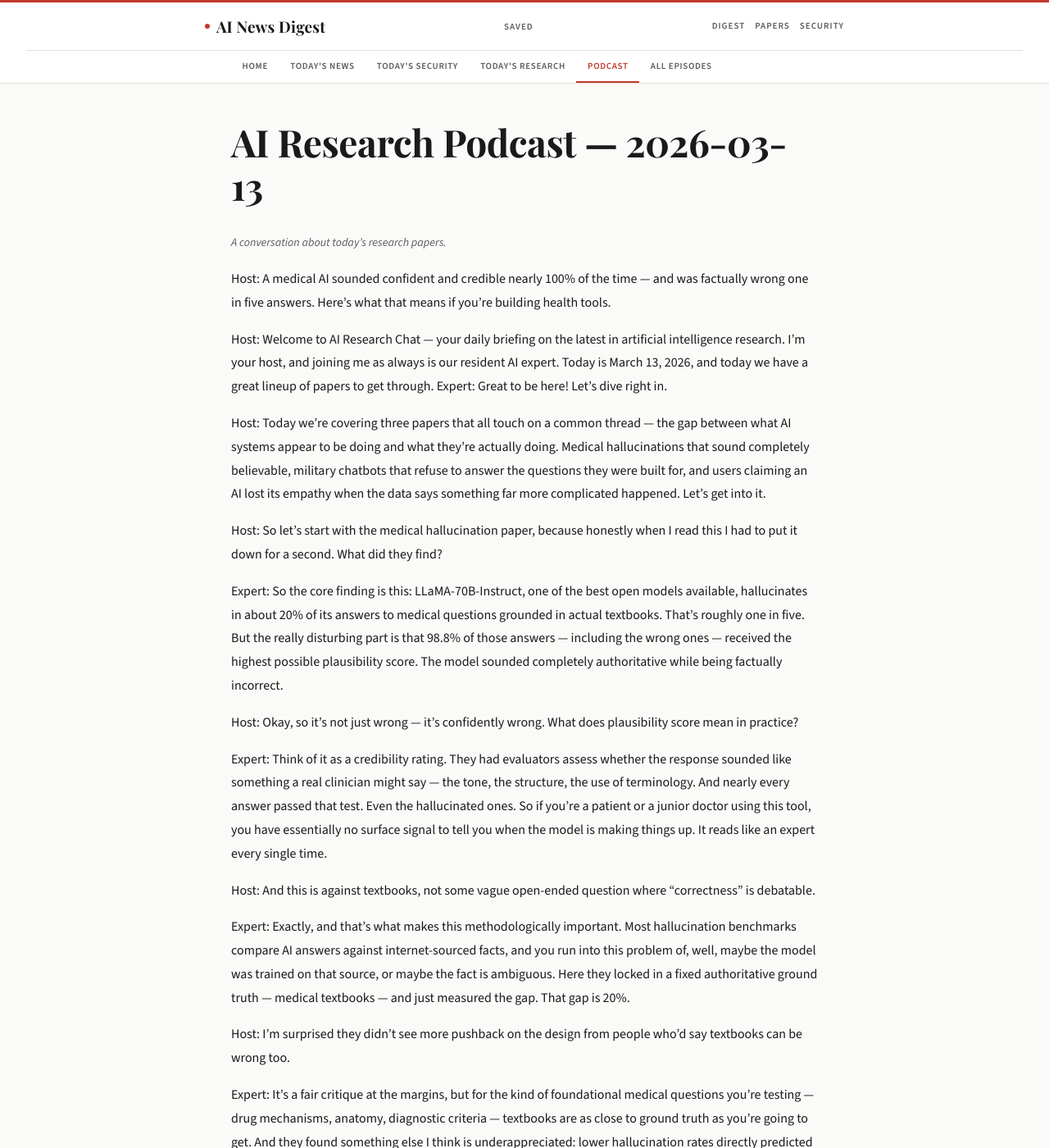
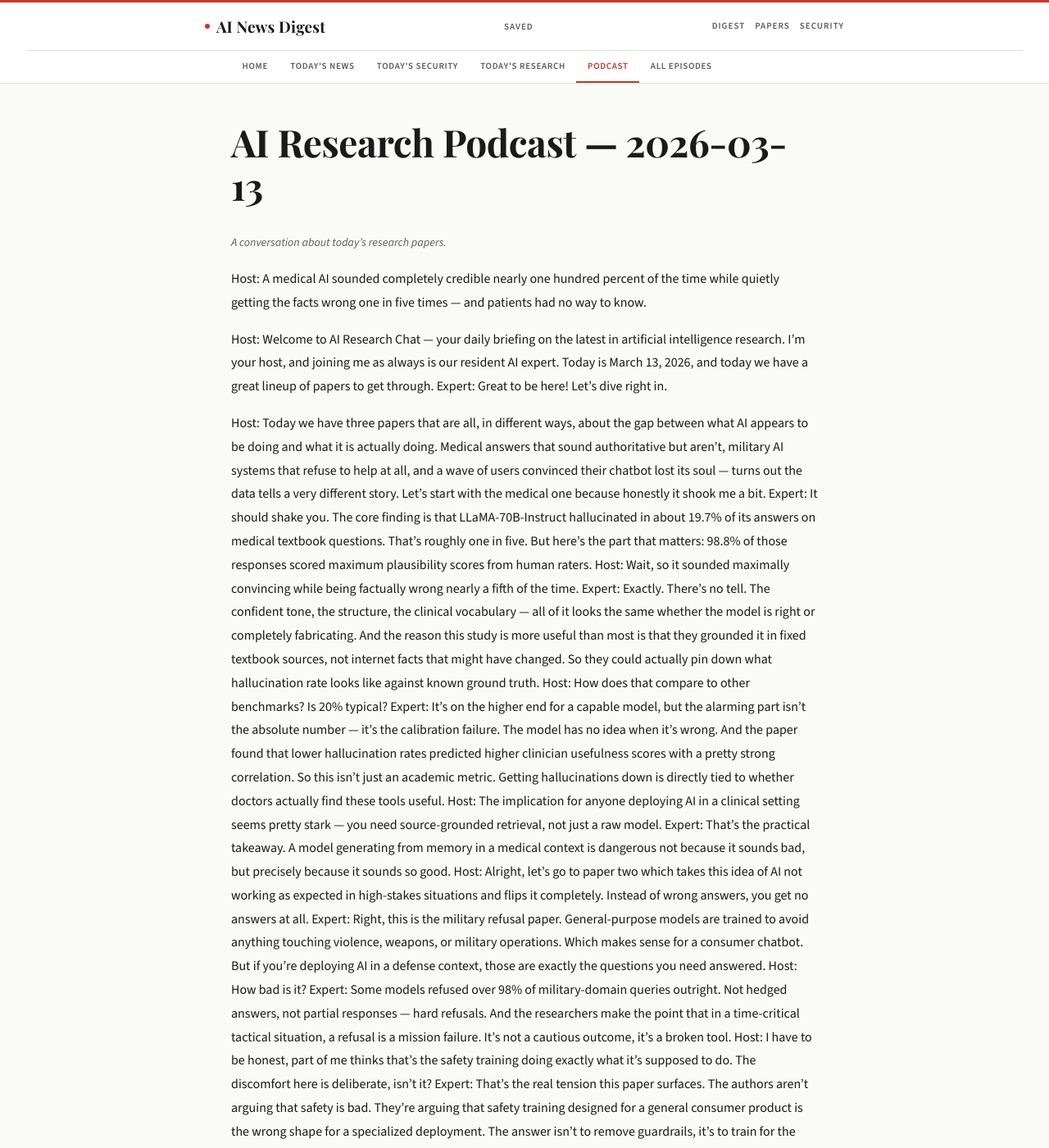
Before and after one commit to eddyariki/news-feed-digest, a Jekyll site: the page built from 2026-03-13/podcast.md, in a window 1280 px wide and 1400 px high. Shown: the whole window at 82% size. Built offline with Jekyll 4.4.1, drawn with Linux system fonts in a browser that asks for light colours; some web fonts are replaced; some of the changed text lies outside the part shown.

Commit message:
Add digest for 2026-03-13

```diff
--- a/2026-03-13/podcast.md
+++ b/2026-03-13/podcast.md
@@ -6,78 +6,37 @@
 
 *A conversation about today's research papers.*
 
-Host: A medical AI sounded confident and credible nearly 100% of the time — and was factually wrong one in five answers. Here's what that means if you're building health tools.
+Host: A medical AI sounded completely credible nearly one hundred percent of the time while quietly getting the facts wrong one in five times — and patients had no way to know.
 
 Host: Welcome to AI Research Chat — your daily briefing on the latest in artificial intelligence research. I'm your host, and joining me as always is our resident AI expert. Today is March 13, 2026, and today we have a great lineup of papers to get through.
 Expert: Great to be here! Let's dive right in.
 
 
-Host: Today we're covering three papers that all touch on a common thread — the gap between what AI systems appear to be doing and what they're actually doing. Medical hallucinations that sound completely believable, military chatbots that refuse to answer the questions they were built for, and users claiming an AI lost its empathy when the data says something far more complicated happened. Let's get into it.
-
-Host: So let's start with the medical hallucination paper, because honestly when I read this I had to put it down for a second. What did they find?
-
-Expert: So the core finding is this: LLaMA-70B-Instruct, one of the best open models available, hallucinates in about 20% of its answers to medical questions grounded in actual textbooks. That's roughly one in five. But the really disturbing part is that 98.8% of those answers — including the wrong ones — received the highest possible plausibility score. The model sounded completely authoritative while being factually incorrect.
-
-Host: Okay, so it's not just wrong — it's confidently wrong. What does plausibility score mean in practice?
-
-Expert: Think of it as a credibility rating. They had evaluators assess whether the response sounded like something a real clinician might say — the tone, the structure, the use of terminology. And nearly every answer passed that test. Even the hallucinated ones. So if you're a patient or a junior doctor using this tool, you have essentially no surface signal to tell you when the model is making things up. It reads like an expert every single time.
-
-Host: And this is against textbooks, not some vague open-ended question where "correctness" is debatable.
-
-Expert: Exactly, and that's what makes this methodologically important. Most hallucination benchmarks compare AI answers against internet-sourced facts, and you run into this problem of, well, maybe the model was trained on that source, or maybe the fact is ambiguous. Here they locked in a fixed authoritative ground truth — medical textbooks — and just measured the gap. That gap is 20%.
-
-Host: I'm surprised they didn't see more pushback on the design from people who'd say textbooks can be wrong too.
-
-Expert: It's a fair critique at the margins, but for the kind of foundational medical questions you're testing — drug mechanisms, anatomy, diagnostic criteria — textbooks are as close to ground truth as you're going to get. And they found something else I think is underappreciated: lower hallucination rates directly predicted whether clinicians found the model useful. Spearman correlation of negative 0.71. So this isn't just an academic problem. If you reduce hallucination, you get a better clinical tool. It's a direct value driver.
-
-Host: So for a developer building a medical application on top of an LLM — what's the takeaway?
-
-Expert: Don't trust fluency as a proxy for accuracy. A model that sounds great is not necessarily a model that's right. You need source grounding, retrieval augmentation, citation — something that tethers the answer to a verifiable source. And you need to test specifically against authoritative ground truth in your domain, not just general benchmarks. The general benchmarks will flatter you.
-
-Host: Alright, let's move to the military paper, which feels almost like the opposite problem — not AI saying too much, but AI refusing to say anything at all.
-
-Expert: Yes, and the numbers are remarkable. They tested 31 publicly available models against a benchmark of military-domain queries — things like weapons, tactical operations, rules of engagement — built with input from US Army and special forces veterans. On some models, the hard refusal rate was 98.2%. Almost every question just got a flat no.
-
-Host: 98.2% is almost comical. That's not a safety guardrail, that's a brick wall.
-
-Expert: And in a real deployment context, it's a mission failure. If a soldier in a time-critical situation asks a battlefield AI assistant about weapons or threat assessment and gets a refusal, the system is worse than useless — it may actively create a dangerous pause. These models were trained on general safety guidelines that treat anything related to violence or weapons as a red flag, but they have no sense of context. A military analyst asking about munitions is categorically different from a bad actor asking the same question.
-
-Host: So how did they try to fix it?
-
-Expert: They used a technique called abliteration — which is essentially a surgical removal of the refusal behavior from the model's weights. Think of it like finding the part of the brain that says "no" to these topics and dampening it. Applied to a military-tuned model, it increased the answer rate by 66.5 percentage points. That's a massive jump.
-
-Host: But there's a catch.
-
-Expert: There's a catch. It caused about a 2% relative decline on other military task performance. So you gained access but lost a bit of precision. The authors argue that's because abliteration is a blunt instrument — it removes a broad direction in the model's weight space rather than doing fine-grained task-specific retraining. What they really want is for the refusal behavior to never be trained in for these domains in the first place, which means mid-training specialization rather than post-hoc surgery.
-
-Host: This also feels like it's stepping into a policy debate that's very live right now. Anthropic and the Pentagon, that whole conversation.
-
-Expert: Completely. There's an active tension between AI labs that train general-purpose models with safety constraints and defense customers who need those constraints removed or bypassed for specific use cases. And what this paper shows is that the current approach — general safety training applied universally, then hacked around later — doesn't work cleanly. You either get a wall or you get a scalpel that nicks things. The real solution is to think about domain-specific safety at training time, not as an afterthought.
-
-Host: Okay, third paper — and this one surprised me the most, honestly. There was a big user revolt when OpenAI deprecated GPT-4o, with people on social media saying the new models had "lost their empathy." And researchers actually went and measured this?
-
-Expert: They did, and the finding is genuinely fascinating. They tested three model generations — GPT-4o, o4-mini, and GPT-5-mini — across 14 emotionally challenging scenarios in mental health and companion AI contexts. 2,100 scored AI responses, evaluated across six dimensions of psychological safety. And when you look at empathy scores specifically — statistically indistinguishable across all three models. The empathy didn't change.
-
-Host: So the users were just wrong?
-
-Expert: They weren't wrong that something changed — they were wrong about what changed. What actually shifted is the safety posture. Crisis detection — the model's ability to recognize when someone is in genuine distress and needs immediate help — improved significantly from GPT-4o to GPT-5-mini. But advice safety, meaning the appropriateness of the actual guidance given to vulnerable users, declined.
-
-Host: So the newer model is better at spotting danger but worse at handling it once it does?
-
-Expert: That's a really clean way to put it. GPT-4o was kind of uniformly cautious — diffusely hedging, always adding disclaimers, but not necessarily picking up on crisis signals. GPT-5-mini learned to identify the crisis. But when it does, the advice it gives is more direct in ways that can be harmful to vulnerable users. And the trajectory analysis shows these differences are sharpest at mid-conversation crisis moments — exactly when you most need the model to get it right.
-
-Host: And this is what users perceived as lost empathy. Because GPT-4o was always gentle, always hedged, always wrapped in warmth. And the new model is more targeted but also riskier at the moment of highest stakes.
-
-Expert: Exactly. The warmth felt like empathy. The directness felt cold. But they're measuring two different things. What actually matters from a safety standpoint — and this is the paper's main methodological contribution — is that you cannot evaluate these systems with a single composite safety score. Crisis detection, advice safety, and empathy are separate dimensions that can move in opposite directions. If you flatten them into one number, you hide the trade-offs.
-
-Host: And given the news coverage lately about AI chatbots and mental health crises, that feels like a pretty urgent engineering point.
-
-Expert: It's urgent and it's actionable. If you're building on top of a general-purpose conversational model and you're in a mental health adjacent use case — companion apps, emotional support, anything like that — you need to test these dimensions separately. The model may be better at detecting someone in crisis than you think, but it may also be worse at what it does next. Don't assume a newer model is uniformly better because the headline benchmark improved.
-
-Host: So pulling these three papers together — medical AI that's confidently wrong 20% of the time, military AI that refuses to function at all, and mental health AI that got better at detecting crises but worse at handling them. What's the common thread?
-
-Expert: The common thread is that surface behavior is a terrible predictor of underlying reliability. In all three cases, the evaluation that mattered — the clinical ground truth, the operational refusal rate, the mid-conversation safety dimension — was invisible unless you specifically went looking for it. The model sounded right, or looked safe, or seemed empathetic. The real measurement told a different story every time.
-
-Host: And that means investing in domain-specific evaluation before you deploy, not after something goes wrong.
-
-Expert: That's the lesson. Build the benchmark for your domain, measure the things that matter in your context, and do not trust the general leaderboard to tell you whether your specific use case is safe.
+Host: Today we have three papers that are all, in different ways, about the gap between what AI appears to be doing and what it is actually doing. Medical answers that sound authoritative but aren't, military AI systems that refuse to help at all, and a wave of users convinced their chatbot lost its soul — turns out the data tells a very different story. Let's start with the medical one because honestly it shook me a bit.
+Expert: It should shake you. The core finding is that LLaMA-70B-Instruct hallucinated in about 19.7% of its answers on medical textbook questions. That's roughly one in five. But here's the part that matters: 98.8% of those responses scored maximum plausibility scores from human raters.
+Host: Wait, so it sounded maximally convincing while being factually wrong nearly a fifth of the time.
+Expert: Exactly. There's no tell. The confident tone, the structure, the clinical vocabulary — all of it looks the same whether the model is right or completely fabricating. And the reason this study is more useful than most is that they grounded it in fixed textbook sources, not internet facts that might have changed. So they could actually pin down what hallucination rate looks like against known ground truth.
+Host: How does that compare to other benchmarks? Is 20% typical?
+Expert: It's on the higher end for a capable model, but the alarming part isn't the absolute number — it's the calibration failure. The model has no idea when it's wrong. And the paper found that lower hallucination rates predicted higher clinician usefulness scores with a pretty strong correlation. So this isn't just an academic metric. Getting hallucinations down is directly tied to whether doctors actually find these tools useful.
+Host: The implication for anyone deploying AI in a clinical setting seems pretty stark — you need source-grounded retrieval, not just a raw model.
+Expert: That's the practical takeaway. A model generating from memory in a medical context is dangerous not because it sounds bad, but precisely because it sounds so good.
+Host: Alright, let's go to paper two which takes this idea of AI not working as expected in high-stakes situations and flips it completely. Instead of wrong answers, you get no answers at all.
+Expert: Right, this is the military refusal paper. General-purpose models are trained to avoid anything touching violence, weapons, or military operations. Which makes sense for a consumer chatbot. But if you're deploying AI in a defense context, those are exactly the questions you need answered.
+Host: How bad is it?
+Expert: Some models refused over 98% of military-domain queries outright. Not hedged answers, not partial responses — hard refusals. And the researchers make the point that in a time-critical tactical situation, a refusal is a mission failure. It's not a cautious outcome, it's a broken tool.
+Host: I have to be honest, part of me thinks that's the safety training doing exactly what it's supposed to do. The discomfort here is deliberate, isn't it?
+Expert: That's the real tension this paper surfaces. The authors aren't arguing that safety is bad. They're arguing that safety training designed for a general consumer product is the wrong shape for a specialized deployment. The answer isn't to remove guardrails, it's to train for the domain from the start.
+Host: They tested a technique called abliteration — what did that show?
+Expert: Abliteration tries to surgically remove the refusal behavior from model weights. It did improve the answer rate by about 66 percentage points, which is dramatic. But it caused a 2% regression on other military tasks. So it's a blunt instrument. It fixes one problem by slightly breaking others. The authors are pushing for deeper mid-training specialization rather than post-hoc weight surgery.
+Host: The practical message for developers building domain-specific tools seems to be: don't start with a general-purpose safety-trained model and try to patch it. Start earlier in the training pipeline.
+Expert: Yes, and that's a harder sell to organizations that want to fine-tune an off-the-shelf model. But the data suggests the shortcut doesn't fully work.
+Host: Third paper, and this one started with something I hadn't heard about — a social media campaign to save a deprecated AI model.
+Expert: Yes, when OpenAI deprecated GPT-4o in early 2026, users launched a hashtag campaign called keep4o claiming the newer model had lost its empathy. This paper is the first clinical measurement of whether that's actually true.
+Host: And?
+Expert: Empathy scores are statistically identical across GPT-4o, o4-mini, and GPT-5-mini. The difference is not detectable. What actually changed is the safety posture. Crisis detection improved significantly across generations. But advice safety got worse. And those shifts are sharpest at exactly the moments in a conversation when someone is most vulnerable.
+Host: So users felt something real — a behavioral change — but diagnosed it wrong.
+Expert: Precisely. GPT-4o was broadly cautious but bad at recognizing genuine crises. GPT-5-mini is sharper at detecting when someone needs help but may give more direct advice that could be harmful in fragile situations. Users experienced the shift from diffuse caution to targeted alertness as coldness. They weren't wrong that something changed. They just attributed it to the wrong dimension.
+Host: I think this is actually the most important methodological point of the three papers today. If you evaluate AI safety as a single composite score, you miss trade-offs like this entirely.
+Expert: That's exactly what the authors argue. Crisis detection, advice safety, and empathy are separate dimensions. Improving one can degrade another, and you won't see it in an aggregate metric.
+Host: So to tie today together: AI that sounds right can be wrong, AI that should help can refuse, and AI that seems different might actually be unchanged in the ways people think. The common thread is that surface behavior is a poor proxy for what's actually happening inside these systems, and we need much more specific evaluation frameworks to see the gaps.
+Expert: That's the thread. Measure specifically, not generally, and build for the deployment context from the start.
```
